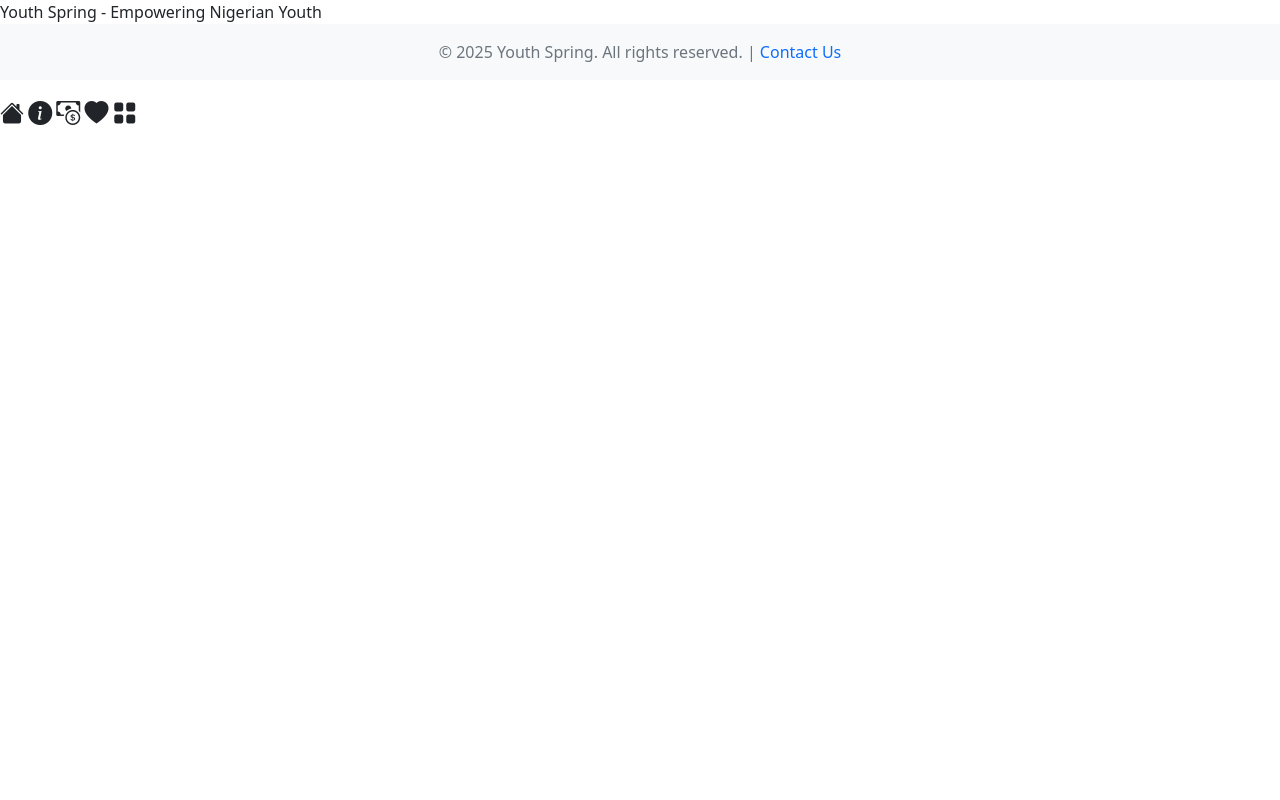
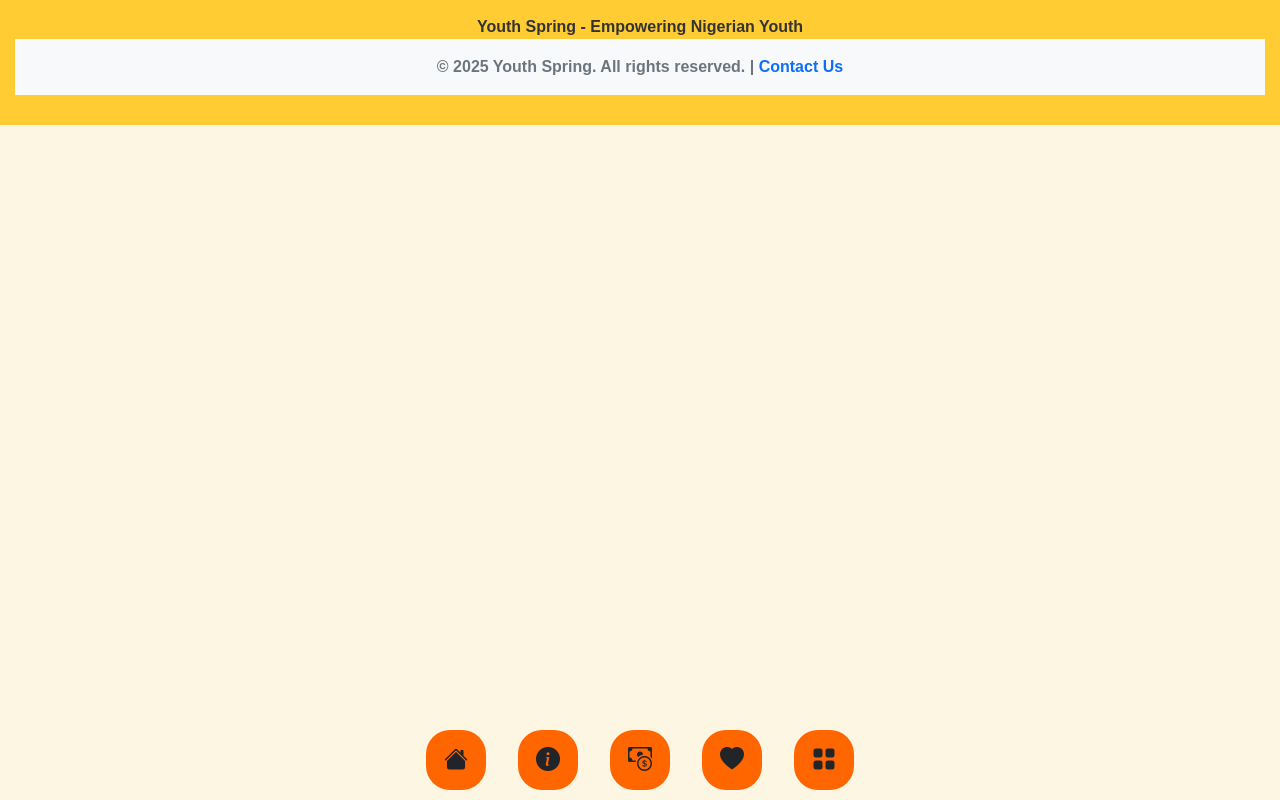
Before and after one commit to Lendme14/Youth-spring-NGOs, a plain HTML site: page pages/skill-spring.html in a window 1280 px wide. Drawn offline with nearby package versions, Linux system fonts and the light colour scheme.

Commit message:
Update skill-spring.html

```diff
--- a/pages/skill-spring.html
+++ b/pages/skill-spring.html
@@ -3,11 +3,11 @@
 <head>
     <meta charset="UTF-8">
     <meta name="viewport" content="width=device-width, initial-scale=1.0">
-    <title>About Us</title>
-    <meta name="description" content="Learn about Youth Spring, our mission, values, and how we are empowering Nigerian youth with resources, mentorship, and education.">
+    <title>skills</title>
+    <meta name="description" content="Discover the Youth Spring skill programs, dedicated to empowering Nigerian youth through education and opportunities. Learn more about our mission and how you can get involved.">
     <link href="https://stackpath.bootstrapcdn.com/bootstrap/5.1.3/css/bootstrap.min.css" rel="stylesheet">
     <link href="https://cdn.jsdelivr.net/npm/bootstrap-icons@1.10.5/font/bootstrap-icons.css" rel="stylesheet">
-    <link rel="stylesheet" href="style.css">
+    <link rel="stylesheet" href="styles.css">
 </head>
 <body>
     <!-- Header -->
```
